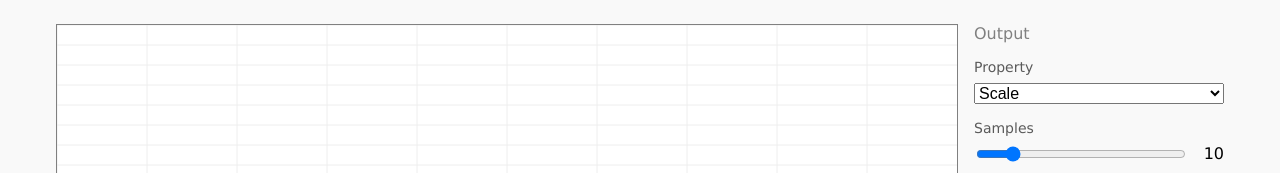
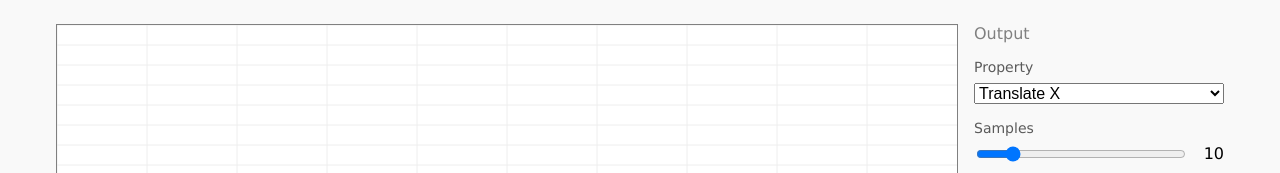
Before and after one commit to gillibrand/keyframe-click, a React (Vite) app: page / in a window 1280 px wide. Shown: the top 173 px of the page. Built offline with nearby package versions, Linux system fonts and the light colour scheme.

Commit message:
Save repeatPreview settings and add type safety to out functions

```diff
--- a/src/app/App.tsx
+++ b/src/app/App.tsx
@@ -5,7 +5,7 @@ import { BezierTimeline, createBezierTimeline } from "../timeline/BezierTimeline
 import { Point, UserDot, createRound, createSquare } from "../timeline/point";
 import { debounce, round2dp, throttle } from "../util";
 import "./App.css";
-import { OutputFunctions } from "./OutputFunctions";
+import { OutProperty, OutFunctions } from "./OutFunctions";
 import { useSetting } from "./useSettings";
 
 const defaultDots: UserDot[] = [
@@ -16,10 +16,10 @@ const defaultDots: UserDot[] = [
   createSquare(100, 0),
 ];
 
-function genCssKeyframeText(samples: Point[], outProperty: string, invertValues: boolean): string {
+function genCssKeyframeText(samples: Point[], outProperty: OutProperty, invertValues: boolean): string {
   const frames = [];
 
-  const fn = OutputFunctions[outProperty].fn;
+  const fn = OutFunctions[outProperty].fn;
 
   for (const sample of samples) {
     const timePercent = round2dp(sample.x);
@@ -51,10 +51,10 @@ function App() {
   const [isAdding, setIsAdding] = useState(false);
 
   // settings
-  const [outProperty, setOutProperty] = useSetting("outProperty");
-  const [sampleCount, setSampleCount] = useSetting("sampleCount");
-  const [snapToGrid, setSnapToGrid] = useSetting("snapToGrid");
-  const [invertValues, setInvertValues] = useSetting("invertValues");
+  const [outProperty, setOutProperty] = useSetting("outProperty", "translateX");
+  const [sampleCount, setSampleCount] = useSetting("sampleCount", 10);
+  const [snapToGrid, setSnapToGrid] = useSetting("snapToGrid", true);
+  const [invertValues, setInvertValues] = useSetting("invertValues", false);
 
   /**
    * Update the app display to match the current timeline values.
--- a/src/app/OutputFunctions.ts
+++ b/src/app/OutFunctions.ts
@@ -3,7 +3,11 @@ interface NamedFn {
   fn: (n: number) => string;
 }
 
-export const OutputFunctions: Record<string, NamedFn> = {
+function create<K extends string>(object: Record<K, NamedFn>) {
+  return object;
+}
+
+const OutFunctions = create({
   scale: {
     label: "Scale",
     fn: (s) => {
@@ -52,4 +56,7 @@ export const OutputFunctions: Record<string, NamedFn> = {
       return `rotate: ${n / 100}turn;`;
     },
   },
-};
+} as const);
+
+export type OutProperty = keyof typeof OutFunctions;
+export { OutFunctions };
--- a/src/app/useSettings.ts
+++ b/src/app/useSettings.ts
@@ -1,14 +1,16 @@
 import { useState } from "react";
-import { OutputFunctions } from "./OutputFunctions";
+import { unreachable } from "../util";
+import { OutFunctions } from "./OutFunctions";
 
 /**
  * Types of all global settings.
  */
 interface Settings {
-  outProperty: string;
+  outProperty: keyof typeof OutFunctions;
   sampleCount: number;
   invertValues: boolean;
   snapToGrid: boolean;
+  repeatPreview: boolean;
 }
 
 /**
@@ -26,11 +28,16 @@ function validate<K extends keyof Settings>(name: K, value: Settings[K]) {
 
     case "invertValues":
     case "snapToGrid":
+    case "repeatPreview":
       return typeof value === "boolean";
 
     case "outProperty":
       // maybe check actual output functions?
       return typeof value === "string";
+
+    default: {
+      throw unreachable(name);
+    }
   }
 }
 
@@ -50,16 +57,17 @@ function storageKey(name: string) {
  * @param name Setting name.
  * @returns Default value for that setting.
  */
-function getDefault<K extends keyof Settings>(name: K) {
-  const defaults: Settings = {
-    outProperty: Object.keys(OutputFunctions)[0],
-    sampleCount: 10,
-    invertValues: false,
-    snapToGrid: true,
-  };
+// function getDefault<K extends keyof Settings>(name: K) {
+//   const defaults: Settings = {
+//     outProperty: Object.keys(OutputFunctions)[0],
+//     sampleCount: 10,
+//     invertValues: false,
+//     snapToGrid: true,
+//     repeatPreview: false,
+//   };
 
-  return defaults[name];
-}
+//   return defaults[name];
+// }
 
 /**
  * Reads a saved setting from local storage. Done on first render. After, we read from the in-memory
@@ -68,15 +76,15 @@ function getDefault<K extends keyof Settings>(name: K) {
  * @param name Base name of the setting.
  * @returns Stored setting value. Default value if missing in storage.
  */
-function readSetting<K extends keyof Settings>(name: K): Settings[K] {
+function readSetting<K extends keyof Settings>(name: K, defaultValue: Settings[K]): Settings[K] {
   const jsonValue = localStorage.getItem(storageKey(name));
 
-  if (!jsonValue) return getDefault(name);
+  if (!jsonValue) return defaultValue;
 
   const savedValue = JSON.parse(jsonValue);
   if (validate(name, savedValue)) return savedValue;
 
-  return getDefault(name);
+  return defaultValue;
 }
 
 /**
@@ -98,8 +106,8 @@ function writeSetting<K extends keyof Settings>(name: K, value: Settings[K]) {
  * @param name Setting name.
  * @returns Save as `useState`, but the setting persists values to local storage.
  */
-function useSetting<K extends keyof Settings>(name: K) {
-  const [value, setValue] = useState<Settings[K]>(readSetting(name));
+function useSetting<K extends keyof Settings>(name: K, defaultValue: Settings[K]) {
+  const [value, setValue] = useState<Settings[K]>(readSetting(name, defaultValue));
 
   function setValueAndSetting(value: Settings[K]) {
     writeSetting(name, value);
--- a/src/components/Inspector.tsx
+++ b/src/components/Inspector.tsx
@@ -3,7 +3,7 @@ import "./Inspector.css";
 
 import { memo, useId } from "react";
 import { round3dp } from "../util/index";
-import { OutputFunctions } from "../app/OutputFunctions";
+import { OutProperty, OutFunctions } from "../app/OutFunctions";
 
 interface GlobalProps {
   snapToGrid: boolean;
@@ -13,7 +13,7 @@ interface GlobalProps {
   onSnapToGrid: (value: boolean) => void;
   onInvertValues: (value: boolean) => void;
   onSampleCount: (count: number) => void;
-  onOutProperty: (property: string) => void;
+  onOutProperty: (property: OutProperty) => void;
 }
 
 interface Props extends GlobalProps {
@@ -37,8 +37,8 @@ const GlobalSettings = memo(function GlobalSettings({
 
       <label className="stacked-label">
         <span>Property</span>
-        <select value={outProperty} onChange={(e) => onOutProperty(e.target.value)}>
-          {Object.entries(OutputFunctions).map(([key, namedFn]) => (
+        <select value={outProperty} onChange={(e) => onOutProperty(e.target.value as OutProperty)}>
+          {Object.entries(OutFunctions).map(([key, namedFn]) => (
             <option key={key} value={key}>
               {namedFn.label}
             </option>
--- a/src/components/Preview.tsx
+++ b/src/components/Preview.tsx
@@ -1,6 +1,7 @@
-import { memo, useEffect, useMemo, useRef, useState } from "react";
+import { memo, useEffect, useMemo, useRef } from "react";
+import { useSetting } from "../app/useSettings";
+import { debounce } from "../util";
 import "./Preview.css";
-import { debounce } from "../util";
 
 function createNamedKeyframes(animName: string, keyframeText: string) {
   const styleSheet = document.createElement("style");
@@ -15,7 +16,7 @@ function createNamedKeyframes(animName: string, keyframeText: string) {
 export const Preview = memo(function Preview({ keyframeText }: { keyframeText: string }) {
   const ref = useRef<HTMLDivElement>(null);
   const ballRef = useRef<HTMLDivElement>(null);
-  const [infinite, setInfinite] = useState(false);
+  const [repeat, setRepeat] = useSetting("repeatPreview", false);
 
   function runAnimation(keyframeText: string) {
     if (!ballRef.current || !ref.current) return;
@@ -41,14 +42,14 @@ export const Preview = memo(function Preview({ keyframeText }: { keyframeText: s
     return cleanup;
   }, [keyframeText, runAnimationSoon]);
 
-  const style = !infinite
+  const style = !repeat
     ? undefined
     : ({
         "--repeat": "infinite",
       } as React.CSSProperties);
 
   function handleClick() {
-    if (!infinite) {
+    if (!repeat) {
       runAnimation(keyframeText);
     }
   }
@@ -61,7 +62,7 @@ export const Preview = memo(function Preview({ keyframeText }: { keyframeText: s
         </div>
       </div>
       <label className="block-label">
-        <input type="checkbox" checked={infinite} onChange={(e) => setInfinite(e.target.checked)} />
+        <input type="checkbox" checked={repeat} onChange={(e) => setRepeat(e.target.checked)} />
         <span>Repeat</span>
       </label>
     </div>
--- a/src/util/index.ts
+++ b/src/util/index.ts
@@ -60,3 +60,7 @@ export function round2dp(p: Point | number): Point | number {
 export function round3dp(n: number): number {
   return Math.round(n * 1000) / 1000;
 }
+
+export function unreachable(value: never) {
+  return new Error("unreachable value: " + value);
+}
```
